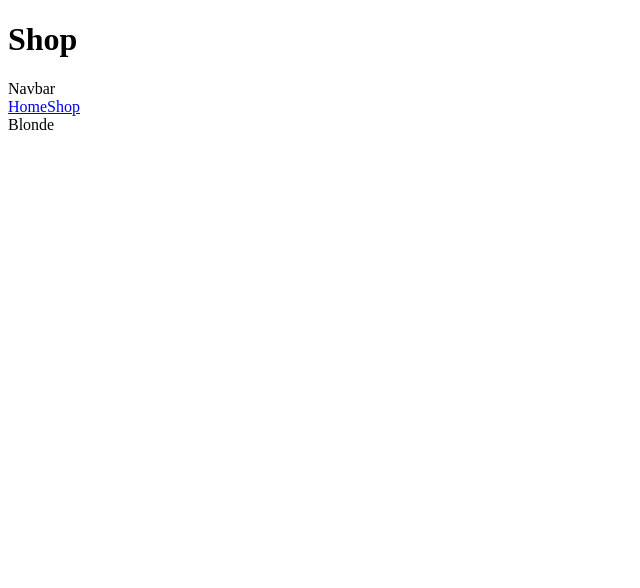
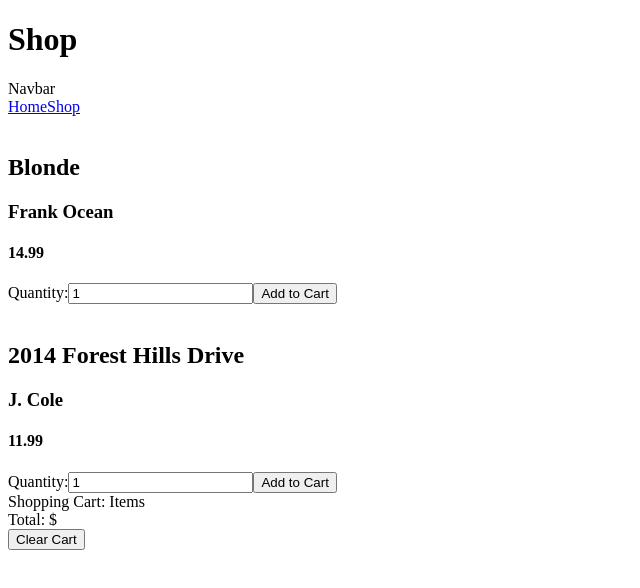
Before and after one commit to micgarcia/shopping-cart, a React (Create React App) app: page /shop in a window 1280 px wide. Shown: the top 588 px of the page, without its empty margins (0-640 px from the left). Built offline with nearby package versions, Linux system fonts and the light colour scheme.

Commit message:
Finished components for shopping page, cart functionality

```diff
--- a/src/components/Item.js
+++ b/src/components/Item.js
@@ -1,8 +1,36 @@
-import React from 'react';
+import React, {useState} from 'react';
 
-const Item = ({info}) => {
+
+const Item = ({info, handleClick}) => {
+  const [quantity, setQuantity] = useState(1);
+
+  const handleChange = (e) => {
+    setQuantity(e.target.value);
+  }
+
+  const handleSubmit = (e) => {
+    e.preventDefault();
+    handleClick(quantity, info.price);
+    setQuantity(1);
+  }
+
+
   return (
-    <div>{info.name}</div>
+    <div className='itemContainer'>
+      <div className="albumInfo">
+        <img className='albumCover' alt='' src={info.cover}></img>
+        <h2 className='albumName'>{info.name}</h2>
+        <h3 className='albumArtist'>{info.artist}</h3>
+        <h4 className='albumPrice'>{info.price}</h4>
+      </div>
+      <form className='itemForm' onSubmit={handleSubmit}>
+        <label>Quantity:</label>
+        <input type='number' value={quantity} onChange={handleChange}/>
+        <button type='submit'>Add to Cart</button>
+      </form>
+
+    </div>
+
   )
 }
 
--- a/src/components/Shop.js
+++ b/src/components/Shop.js
@@ -1,22 +1,61 @@
-import React from 'react';
+import React, {useState} from 'react';
 import Navbar from './Navbar.js';
 import Item from './Item.js';
 
 const Shop = () => {
+
+  const [items, setItems] = useState(localStorage.getItem('amount'));
+  const [total, setTotal] = useState(localStorage.getItem('totalPrice'));
+
+  const handleClick = (num, price) => {
+    const totalPrice = (num * price);
+    const roundPrice = Math.round(totalPrice * 100) / 100;
+    const finalAmt = parseInt(num) + parseInt(items);
+
+    const finalPrice = Math.round((parseFloat(total) + parseFloat(roundPrice)) * 100) / 100;
+
+    localStorage.setItem('amount', finalAmt);
+    localStorage.setItem('totalPrice', finalPrice);
+
+    setItems(finalAmt);
+    setTotal(finalPrice);
+  }
+
+  const handleClear = () => {
+    localStorage.clear();
+    setItems(0);
+    setTotal(0);
+  }
 
   return (
     <div>
       <h1>Shop</h1>
       <Navbar />
       <div className='itemGrid'>
-        <Item info={
+        <Item handleClick = {handleClick} info={
           {
+            cover: '',
             name: 'Blonde',
             artist: 'Frank Ocean',
             price: 14.99
           }
         }/>
+        <Item handleClick = {handleClick} info={
+          {
+            cover: '',
+            name: '2014 Forest Hills Drive',
+            artist: 'J. Cole',
+            price: 11.99
+          }
+        }/>
 
+      </div>
+      <div className="cartContainer">
+        <div className="cart">
+          Shopping Cart: {items} Items <br/>
+          Total: ${total}
+        </div>
+        <button onClick={handleClear}>Clear Cart</button>
       </div>
     </div>
 
```
